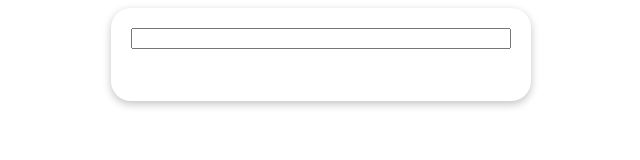
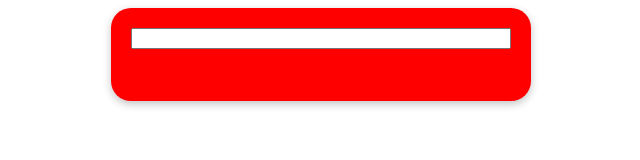
Before and after one commit to Attull/jquery-todoApp, a plain HTML site: page index.html in a window 1280 px wide. Shown: the whole page, without its empty margins (319-959 px from the left). Drawn offline with nearby package versions, Linux system fonts and the light colour scheme.

Commit message:
Update style.css

```diff
--- a/style.css
+++ b/style.css
@@ -10,7 +10,7 @@ body{
     border-radius: 20px;
     display: flex;
     flex-direction: column;
-    background-color:"red";
+    background-color:red;
 }
 
 input{
```
